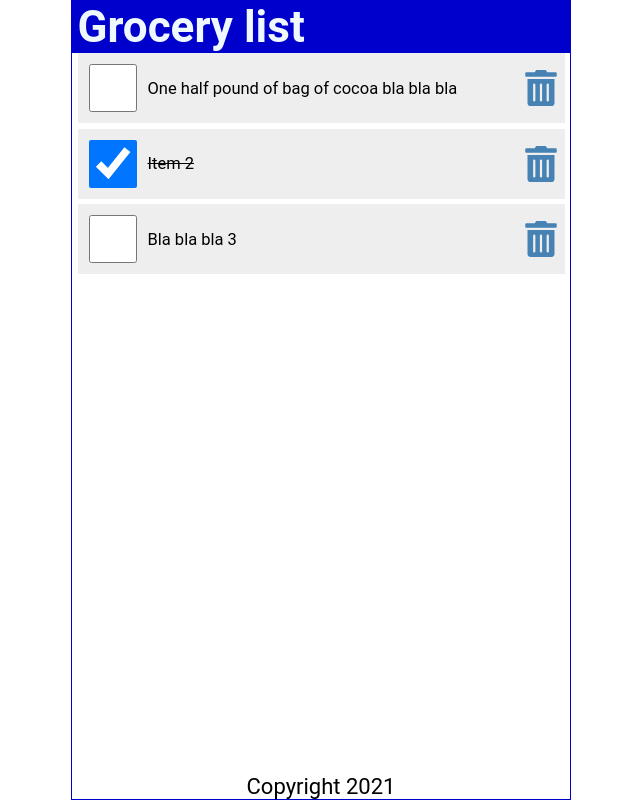
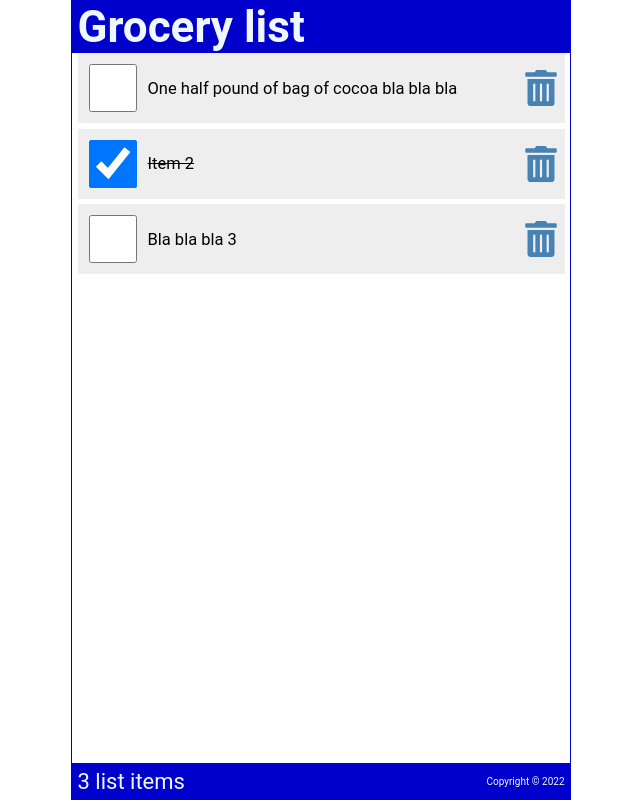
Before and after one commit to Nirjhor3029/learn_react_8, a React (Create React App) app: page / in a window 1280 px wide. Shown: the whole page, without its empty margins (319-959 px from the left). Built offline with nearby package versions, Linux system fonts and the light colour scheme.

Commit message:
learn: Props Drilling & reusable Component

```diff
--- a/src/App.js
+++ b/src/App.js
@@ -1,5 +1,6 @@
 // import logo from './logo.svg';
 // import './App.css';
+import { useState } from 'react';
 import { Content } from './Content';
 import Footer from './Footer';
 import Header from './Header';
@@ -7,11 +8,60 @@ import Header from './Header';
 // import Hover from './components/Hover';
 
 function App() {
+
+  // For Content.js- start
+  const arrayOfItems = [
+    {
+      id: 1,
+      checked: false,
+      item: "One half pound of bag of cocoa bla bla bla",
+    },
+    {
+      id: 2,
+      checked: true,
+      item: "Item 2",
+    },
+    {
+      id: 3,
+      checked: false,
+      item: "Bla bla bla 3",
+    },
+  ];
+
+  const [items, setItems] = useState(arrayOfItems);
+
+
+  const handleCheck = (id) => {
+    // console.log(id);
+
+    // const listItems = items.map((item)=>{
+    //     return (item.id === id)? {...item,checked: !item.checked} : item;
+    // });
+
+
+    const listItems = items.map((item) => (
+      (item.id === id) ? { ...item, checked: !item.checked } : { ...item } //item
+    ));
+    setItems(listItems);
+
+    localStorage.setItem('shopping_list', JSON.stringify(listItems));
+  }
+  const handleDelete = (id) => {
+    const listItems = items.filter((item) => item.id !== id);
+    setItems(listItems);
+    // localStorage.setItem('shopping_list', JSON.stringify(listItems));
+  }
+  // For Content.js- end
+
   return (
     <div className="App">
-      <Header title="Grocery list"/>
-      <Content/>
-      <Footer/>
+      <Header title="Grocery list" />
+      <Content
+        items = {items}
+        handleCheck={handleCheck}
+        handleDelete={handleDelete}
+      />
+      <Footer length={items.length}/>
 
       {/* <Button newProp={"new"}/>
       <Hover/> */}
--- a/src/Content.js
+++ b/src/Content.js
@@ -1,63 +1,18 @@
-import { useState } from "react";
-import { FaTrashAlt } from 'react-icons/fa';
-export const Content = () => {
 
-    const arrayOfItems = [
-        {
-            id: 1,
-            checked: false,
-            item: "One half pound of bag of cocoa bla bla bla",
-        },
-        {
-            id: 2,
-            checked: true,
-            item: "Item 2",
-        },
-        {
-            id: 3,
-            checked: false,
-            item: "Bla bla bla 3",
-        },
-    ];
-
-    const [items, setItems] = useState(arrayOfItems);
-
-
-    const handleCheck = (id) => {
-        // console.log(id);
-
-        // const listItems = items.map((item)=>{
-        //     return (item.id === id)? {...item,checked: !item.checked} : item;
-        // });
-
-
-        const listItems = items.map((item) => (
-            (item.id === id) ? { ...item, checked: !item.checked } : { ...item } //item
-        ));
-        setItems(listItems);
-
-        localStorage.setItem('shopping_list', JSON.stringify(listItems));
-    }
-    const handleDelete = (id) => {
-        const listItems = items.filter((item) => item.id !== id);
-        setItems(listItems);
-        // localStorage.setItem('shopping_list', JSON.stringify(listItems));
-    }
+import ItemList from "./ItemList";
+export const Content = ({ items, handleCheck, handleDelete }) => {
+    // const [{items,handleCheck,handleDelete}] = ...props;
+    // const [...props] = props;
+    // console.log(props);
 
     return (
         <main>
             {(items.length) ? (
-                <ul>
-                    {items.map(item => (
-                        <li className="item" key={item.id} >
-                            <input type="checkbox" checked={item.checked} id={"item" + item.id} onChange={() => handleCheck(item.id)} />
-                            <label htmlFor={"item" + item.id} className={(item.checked) ? 'line_through' : ''}>
-                                {item.item}
-                            </label>
-                            <FaTrashAlt role={"button"} tabIndex={0} onClick={() => handleDelete(item.id)} />
-                        </li>
-                    ))}
-                </ul>
+                <ItemList
+                    items={items}
+                    handleCheck={handleCheck}
+                    handleDelete={handleDelete}
+                />
             ) : (
                 <p>Your list is empty</p>
             )}
--- a/src/Footer.js
+++ b/src/Footer.js
@@ -1,8 +1,10 @@
-const Footer = () => {
+const Footer = ({length}) => {
+    const today = new Date();
     return (
-        <div>
-            <p>Copyright 2021</p>
-        </div>
+        <footer>
+            <p>{length} list {(length===1)? "item": "items"}</p>
+            <p style={{fontSize:'10px'}}>Copyright &copy; {today.getFullYear()} </p>
+        </footer>
     )
 }
 
--- /dev/null
+++ b/src/ItemList.js
@@ -0,0 +1,18 @@
+import LineItem from "./LineItem"
+
+const ItemList = ({ items, handleCheck, handleDelete }) => {
+    return (
+        <ul>
+            {items.map(item => (
+                <LineItem
+                    key={item.id}
+                    item={item}
+                    handleCheck={handleCheck}
+                    handleDelete={handleDelete}
+                />
+            ))}
+        </ul>
+    )
+}
+
+export default ItemList
--- /dev/null
+++ b/src/LineItem.js
@@ -0,0 +1,20 @@
+import { FaTrashAlt } from 'react-icons/fa';
+
+const LineItem = ({ item, handleCheck, handleDelete }) => {
+    return (
+        <li className="item" key={item.id} >
+            <input type="checkbox" checked={item.checked} id={"item" + item.id} onChange={() => handleCheck(item.id)} />
+            <label htmlFor={"item" + item.id} className={(item.checked) ? 'line_through' : ''}>
+                {item.item}
+            </label>
+            <FaTrashAlt
+                role={"button"}
+                tabIndex={0}
+                onClick={() => handleDelete(item.id)}
+                aria-label={`Delete ${item.item}`}
+            />
+        </li>
+    )
+}
+
+export default LineItem
--- a/src/index.css
+++ b/src/index.css
@@ -62,6 +62,9 @@ footer {
     color: aliceblue;
     display: grid;
     place-content: center;
+    display: flex;
+    justify-content: space-between;
+    align-items: center;
 }
 
 
```
Also changed, not shown: learning.txt.
